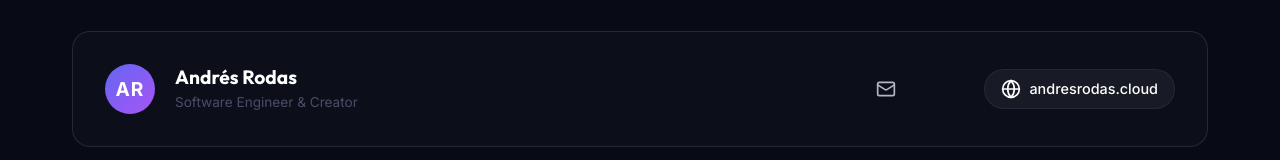
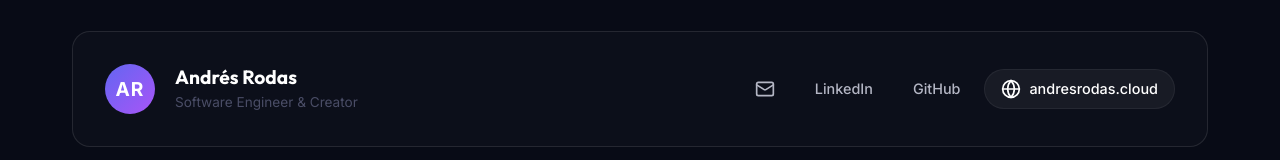
Before and after one commit to AndresRJ18/DevProject, a website: page index.html in a window 1280 px wide. Shown: the part 2500-2660 px from the top of the page. Drawn offline with nearby package versions, Linux system fonts and the light colour scheme.

Commit message:
chore: Add text to GitHub and LinkedIn links in footer

```diff
--- a/index.html
+++ b/index.html
@@ -192,10 +192,10 @@
             <span class="link-tooltip">andres.rodas@upch.pe</span>
           </a>
           <a href="https://www.linkedin.com/in/andresrodas18/" target="_blank" class="creator-link">
-            <i data-lucide="linkedin"></i>
+            <i data-lucide="linkedin"></i> LinkedIn
           </a>
           <a href="https://github.com/AndresRJ18" target="_blank" class="creator-link">
-            <i data-lucide="github"></i>
+            <i data-lucide="github"></i> GitHub
           </a>
           <a href="https://www.andresrodas.cloud/" target="_blank" class="creator-link portfolio-btn">
             <i data-lucide="globe"></i> andresrodas.cloud
```
